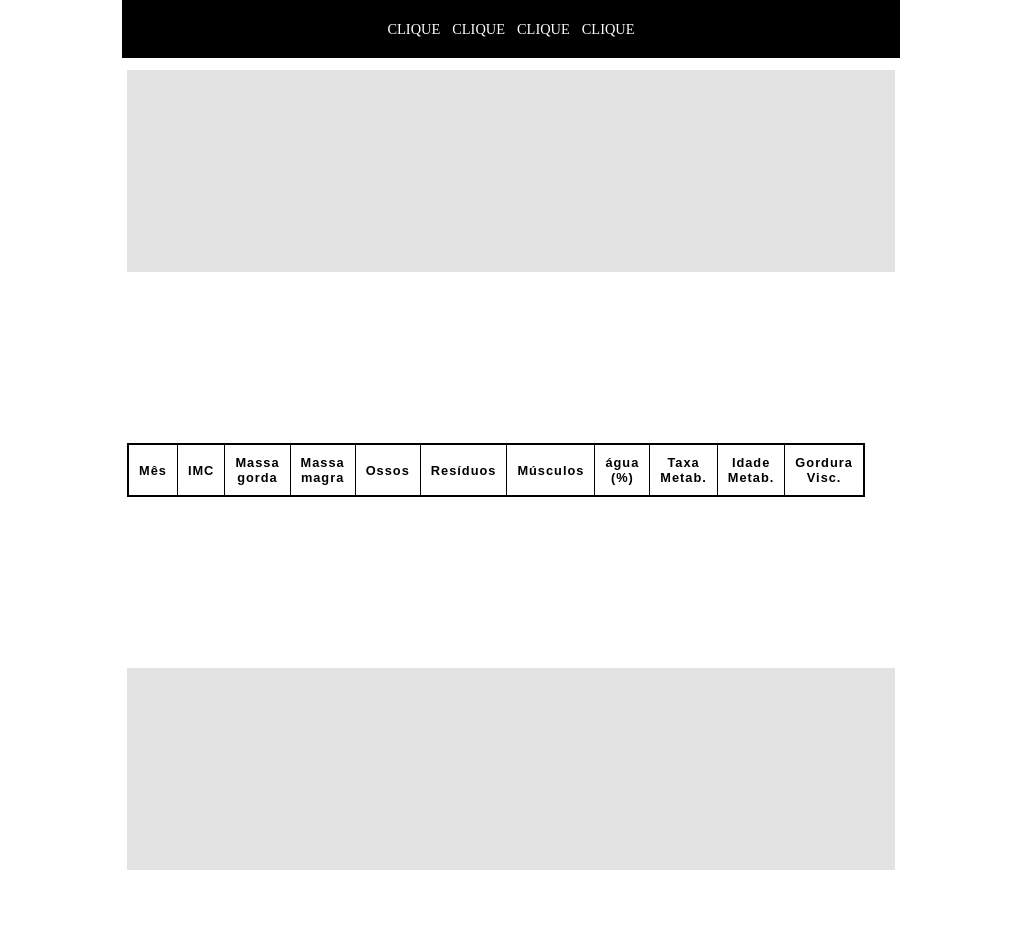
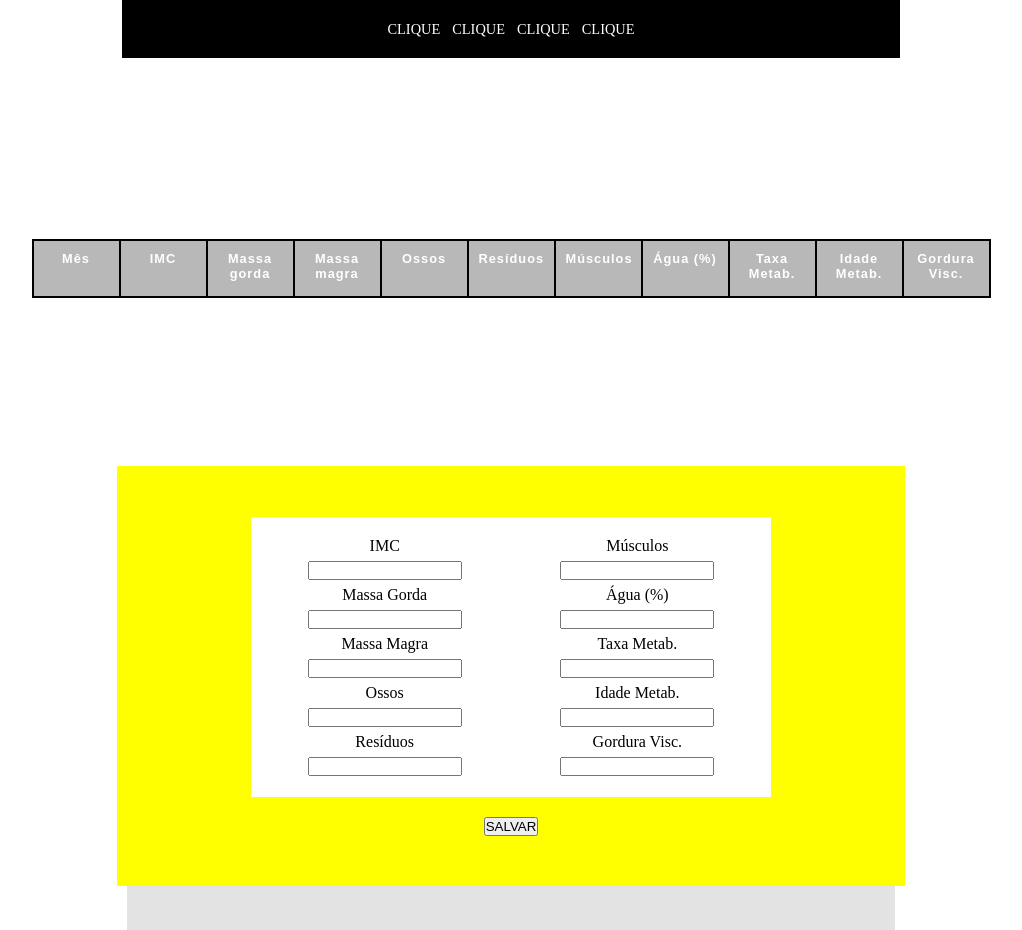
Before and after one commit to phillipehenriques/Performance-na-academia, a plain HTML site: page index.html in a window 1280 px wide. Shown: the whole page, without its empty margins (129-1151 px from the left). Before the commit the page ends 870 px from the top, so only its background shows below. Drawn offline with Linux system fonts and the light colour scheme; a web font is replaced by a local one.

Commit message:
arrumando folha de estilo e adicionando evento

```diff
--- a/JavaScript/script.js
+++ b/JavaScript/script.js
@@ -1,6 +1,6 @@
 function createTable() {
 
-    var cabecalhosDaTabela = ['Mês', 'IMC', 'Massa gorda', 'Massa magra', 'Ossos', 'Resíduos', 'Músculos', 'água (%)', 'Taxa Metab.', 'Idade Metab.', 'Gordura Visc.']
+    var cabecalhosDaTabela = ['Mês', 'IMC', 'Massa gorda', 'Massa magra', 'Ossos', 'Resíduos', 'Músculos', 'Água (%)', 'Taxa Metab.', 'Idade Metab.', 'Gordura Visc.']
 
     var tableContainer = document.getElementById('tableContainer');
     var table = document.createElement('table');
--- a/index.html
+++ b/index.html
@@ -37,6 +37,21 @@
                 <!-- tabela -->
             </div>
         </div>
+        <div class="formulario">
+            <div class="page">
+                IMC <input class="boxFormulario" type="number" name="" id="">
+                Massa Gorda<input class="boxFormulario" type="number" name="" id="">
+                Massa Magra<input class="boxFormulario" type="number" name="" id="">
+                Ossos<input class="boxFormulario" type="number" name="" id="">
+                Resíduos<input class="boxFormulario" type="number" name="" id="">
+                Músculos<input class="boxFormulario" type="number" name="" id="">
+                Água (%)<input class="boxFormulario" type="number" name="" id="">
+                Taxa Metab.<input class="boxFormulario" type="number" name="" id="">
+                Idade Metab.<input class="boxFormulario" type="number" name="" id="">
+                Gordura Visc.<input class="boxFormulario" type="number" name="" id="">
+            </div>
+            <button onclick="populateTable()" style="margin-top: 20px">SALVAR</button>
+        </div>
     </main>
 </body>
 <script src="JavaScript/script.js"></script>
--- a/style/style.css
+++ b/style/style.css
@@ -83,12 +83,12 @@ main {
     display: flex;
     flex-direction: column;
     align-items: center;
-    justify-content: center;
+    justify-content: flex-start;
     background-color: rgba(0, 0, 0, 0.11);
     width: 60%;
     max-width: 1400px;
     min-width: 360px;
-    height: 800px;
+    height: 860px;
 }
 
 main > p {
@@ -145,7 +145,7 @@ nav {
     display: flex;
     flex-direction: row;
     align-items: center;
-    justify-content: space-between;
+    justify-content: center;
     width: 100%;
     max-width: 980px;
     min-width: 100px;
@@ -173,9 +173,6 @@ nav {
     flex-wrap: wrap;
 }
 
-#h2card {
-    margin-bottom: 5px;
-}
 
 td,
 th {
@@ -192,8 +189,10 @@ tr:nth-child(even) {
     background-color: #eee;
 }
 
-th[scope="col"] {
-    background-color: #696969;
+th {
+    width: 65px;
+    height: 35px;
+    background-color: #b8b8b8;
     color: #fff;
 }
 
@@ -213,7 +212,7 @@ caption {
 
 table {
     border-collapse: collapse;
-    border: 2px solid black;
+    border: 1px solid black;
     letter-spacing: 1px;
     font-family: sans-serif;
     font-size: .8rem;
@@ -256,3 +255,39 @@ table {
     border-collapse: collapse;
     border: 1px solid black;
 }
+
+.formulario {
+    display: flex;
+    flex-direction: column;
+    align-items: center;
+    justify-content: center;
+    background-color: yellow;
+    width: 100%;
+    max-width: 980px;
+    height: 400px;
+    padding: 10px;
+}
+
+.page {
+    display: flex;
+    flex-direction: column;
+    align-items: center;
+    justify-content: center;
+    flex-wrap: wrap;
+    background-color: white;
+    width: 65%;
+    height: 260px;
+    padding: 10px;
+    gap: 6px;
+}
+
+.boxFormulario {
+    width: 150px;
+}
+
+thead {
+    display: flex;
+    flex-direction: row;
+    align-items: center;
+    justify-content: center;
+}
```
